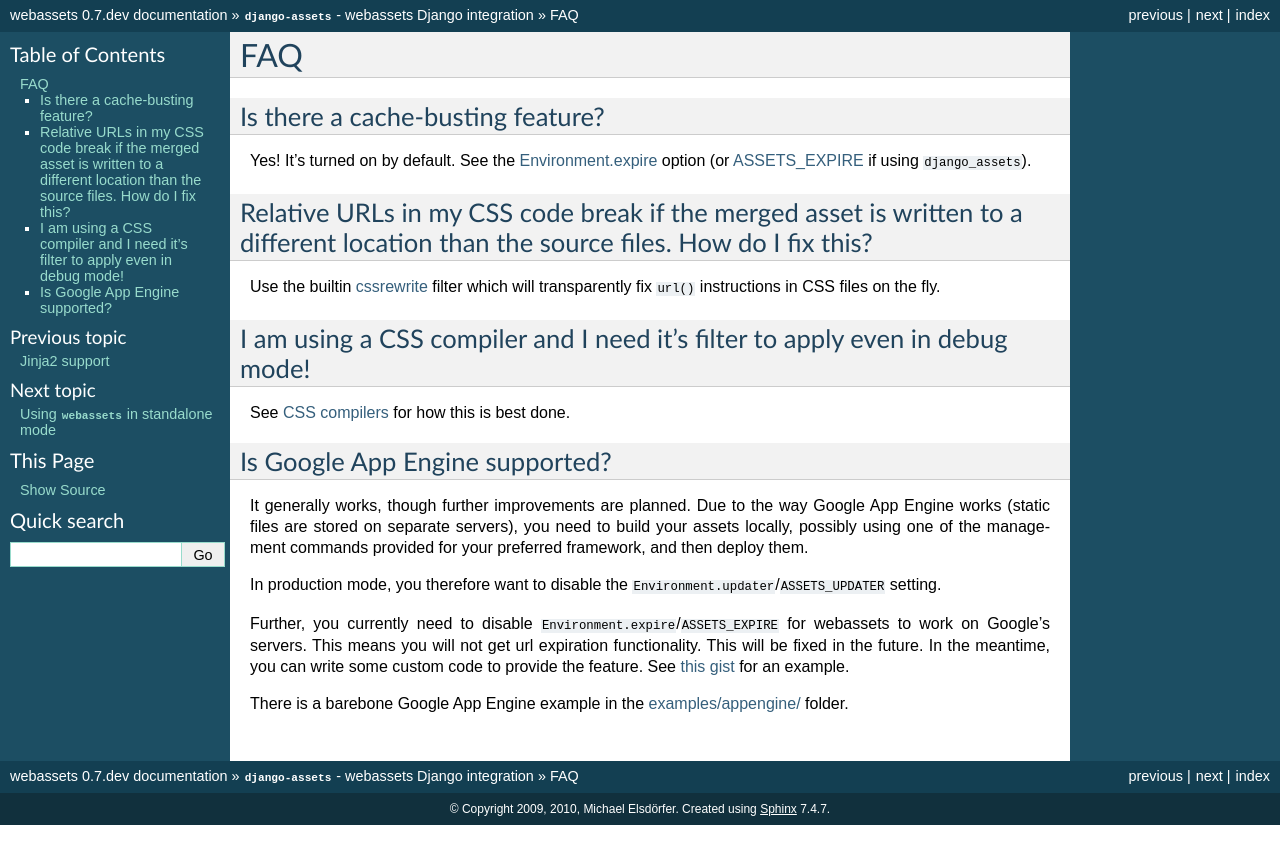
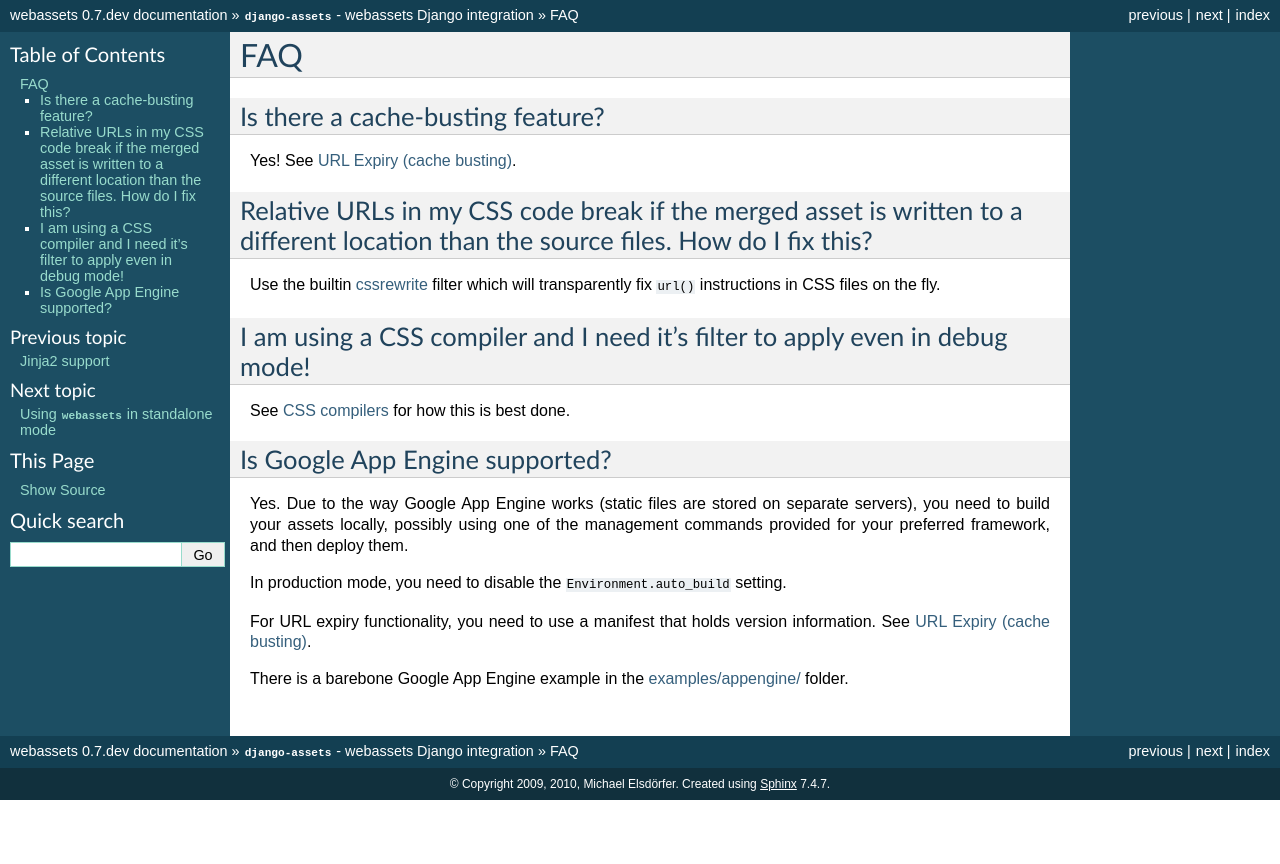
Before and after one commit to miracle2k/webassets, a Sphinx documentation site: the page built from docs/faq.rst, in a window 1280 px wide. Shown: the top 864 px of the page. Built offline with Sphinx 7.4.7, drawn with Linux system fonts in a browser that asks for light colours.

Commit message:
Added documentation for versions.

```diff
--- a/docs/bundles.rst
+++ b/docs/bundles.rst
@@ -29,7 +29,9 @@
   applied in the order in which they are given.
 
 * ``output`` - Name/path of the output file. All source files will be merged
-  and the result stored at this location.
+  and the result stored at this location. A ``%(version)s`` placeholder is
+  supported here, which will be replaced with the version of the file. See
+  :doc:`/expiring`.
 
 
 Nested bundles
--- a/docs/faq.rst
+++ b/docs/faq.rst
@@ -6,10 +6,7 @@
 Is there a cache-busting feature?
 ~~~~~~~~~~~~~~~~~~~~~~~~~~~~~~~~~
 
-Yes! It's turned on by default. See the
-:ref:`Environment.expire <environment-setting-expire>`
-option (or :ref:`ASSETS_EXPIRE <django-setting-expire>` if using
-``django_assets``).
+Yes! See :doc:`/expiring`.
 
 
 Relative URLs in my CSS code break if the merged asset is written to a different location than the source files. How do I fix this?
@@ -28,20 +25,15 @@
 Is Google App Engine supported?
 ~~~~~~~~~~~~~~~~~~~~~~~~~~~~~~~
 
-It generally works, though further improvements are planned. Due to the
-way Google App Engine works (static files are stored on separate servers),
-you need to build your assets locally, possibly using one of the management
-commands provided for your preferred framework, and then deploy them.
+Yes. Due to the way Google App Engine works (static files are stored on
+separate servers), you need to build your assets locally, possibly using one
+of the management commands provided for your preferred framework, and then
+deploy them.
 
-In production mode, you therefore want to disable the
-``Environment.updater``/``ASSETS_UPDATER`` setting.
+In production mode, you need to disable the ``Environment.auto_build`` setting.
 
-Further, you currently need to disable
-``Environment.expire``/``ASSETS_EXPIRE`` for webassets to work on Google's
-servers. This means you will not get url expiration functionality. This will
-be fixed in the future. In the meantime, you can write some custom code
-to provide the feature. See `this gist <https://gist.github.com/1307521>`_
-for an example.
+For URL expiry functionality, you need to use a manifest that holds version
+information. See :doc:`/expiring`.
 
 There is a barebone Google App Engine example in the
 `examples/appengine/ <https://github.com/miracle2k/webassets/blob/master/tests/>`_
--- a/docs/generic/index.rst
+++ b/docs/generic/index.rst
@@ -52,7 +52,7 @@
 .. code-block:: python
 
     >>> my_env['js_all'].urls()
-    ('../static/media/gen/packed.js',)
+    ('../static/media/gen/packed.js?9ae572c',)
 
 This will always work. You can call your bundle's ``urls()`` method, which
 will  automatically merge and compress the source files, and return the
--- a/docs/index.rst
+++ b/docs/index.rst
@@ -25,6 +25,7 @@
    bundles
    script
    builtin_filters
+   expiring
    custom_filters
    css_compilers
    loaders
```
Also changed, not shown: docs/django/settings.rst (+7 -3 lines), docs/environment.rst (+5 -3 lines), docs/expiring.rst (added, +189 -0 lines), 3 other files.
